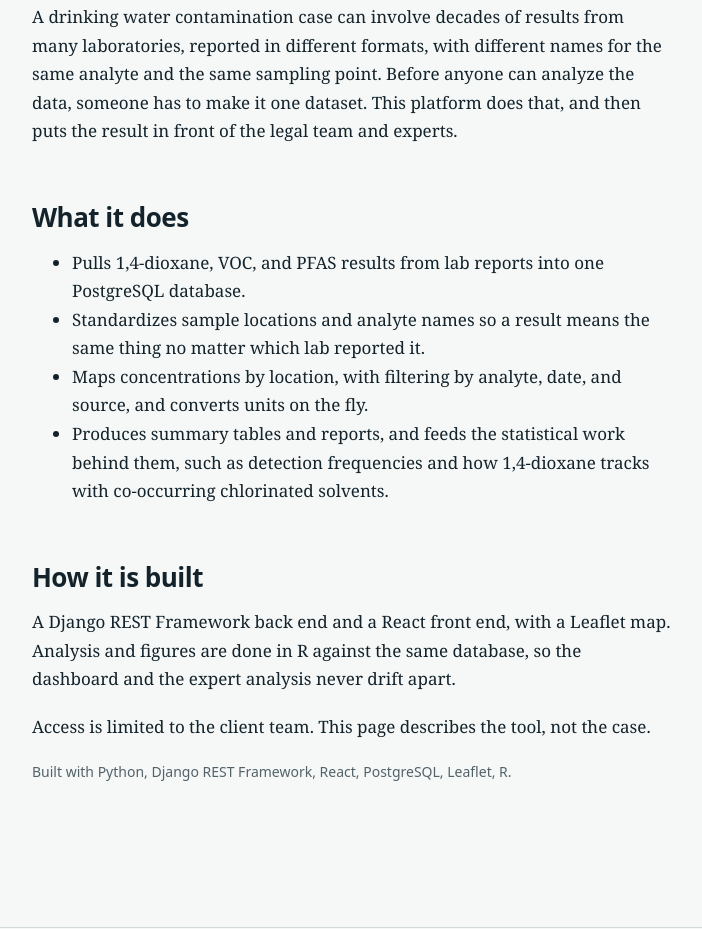
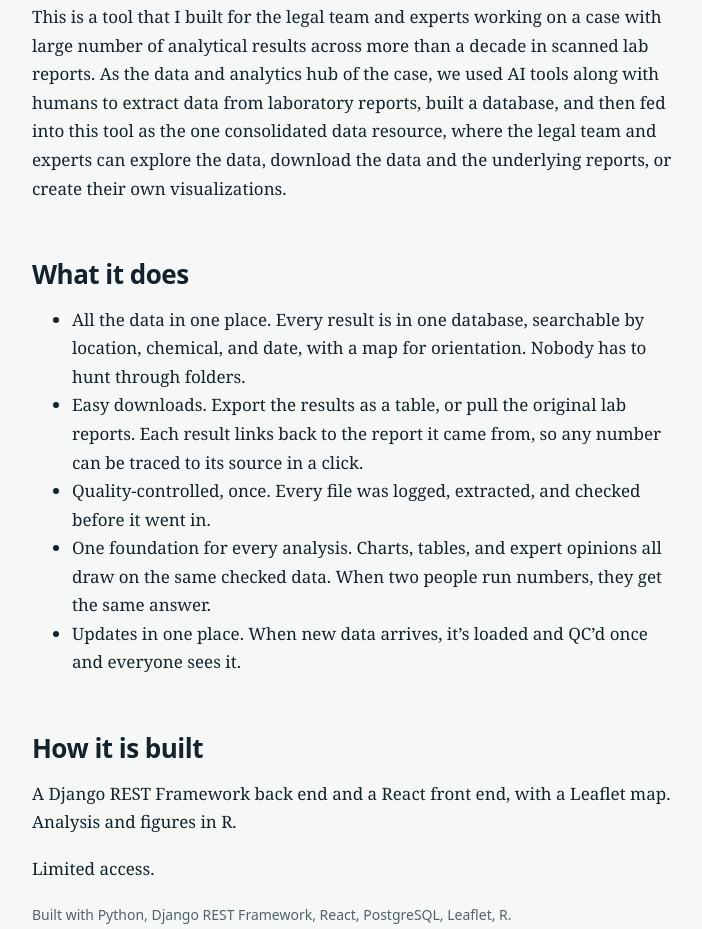
Before and after one commit to aksinghal86/ankursinghal.me, an Astro site: page /software/contamination-dashboard in a window 1280 px wide. Shown: the part 1001-1930 px from the top of the page, without its empty margins (64-766 px from the left). Built offline with nearby package versions, Linux system fonts and the light colour scheme; Astro itself is replaced by a stand-in of ours.

Commit message:
updated text

```diff
--- a/src/content/software/contamination-dashboard.md
+++ b/src/content/software/contamination-dashboard.md
@@ -2,7 +2,7 @@
 title: Water contamination data platform
 kind: Litigation apps, dashboards, and data tools
 status: Client only
-summary: A web application that pulls 1,4-dioxane, VOC, and PFAS results from several laboratories into one database, standardizes sample locations and analyte names, and shows concentrations on a map with filtering, unit conversion, and reports.
+summary: A web application that pulls 1,4-dioxane, VOC, and PFAS results from several laboratories into one database, traces every number back to its source report, and displays everything on a map filterable by chemical, location, and date.
 image: /img/software/contamination-platform.svg
 imageAlt: "Illustration of a map with sample locations sized by concentration"
 stack: [Python, Django REST Framework, React, PostgreSQL, Leaflet, R]
@@ -11,17 +11,19 @@ links:
     url: https://dioxane.ehe-analytics.com/dashboard
 order: 2
 ---
-A drinking water contamination case can involve decades of results from many laboratories, reported in different formats, with different names for the same analyte and the same sampling point. Before anyone can analyze the data, someone has to make it one dataset. This platform does that, and then puts the result in front of the legal team and experts.
+
+This is a tool that I built for the legal team and experts working on a case with large number of analytical results across more than a decade in scanned lab reports. As the data and analytics hub of the case, we used AI tools along with humans to extract data from laboratory reports, built a database, and then fed into this tool as the one consolidated data resource, where the legal team and experts can explore the data, download the data and the underlying reports, or create their own visualizations.
 
 ## What it does
 
-- Pulls 1,4-dioxane, VOC, and PFAS results from lab reports into one PostgreSQL database.
-- Standardizes sample locations and analyte names so a result means the same thing no matter which lab reported it.
-- Maps concentrations by location, with filtering by analyte, date, and source, and converts units on the fly.
-- Produces summary tables and reports, and feeds the statistical work behind them, such as detection frequencies and how 1,4-dioxane tracks with co-occurring chlorinated solvents.
+- All the data in one place. Every result is in one database, searchable by location, chemical, and date, with a map for orientation. Nobody has to hunt through folders.
+- Easy downloads. Export the results as a table, or pull the original lab reports. Each result links back to the report it came from, so any number can be traced to its source in a click.
+- Quality-controlled, once. Every file was logged, extracted, and checked before it went in.
+- One foundation for every analysis. Charts, tables, and expert opinions all draw on the same checked data. When two people run numbers, they get the same answer.
+- Updates in one place. When new data arrives, it’s loaded and QC’d once and everyone sees it.
 
 ## How it is built
 
-A Django REST Framework back end and a React front end, with a Leaflet map. Analysis and figures are done in R against the same database, so the dashboard and the expert analysis never drift apart.
+A Django REST Framework back end and a React front end, with a Leaflet map. Analysis and figures in R.
 
-Access is limited to the client team. This page describes the tool, not the case.
+Limited access.
```
